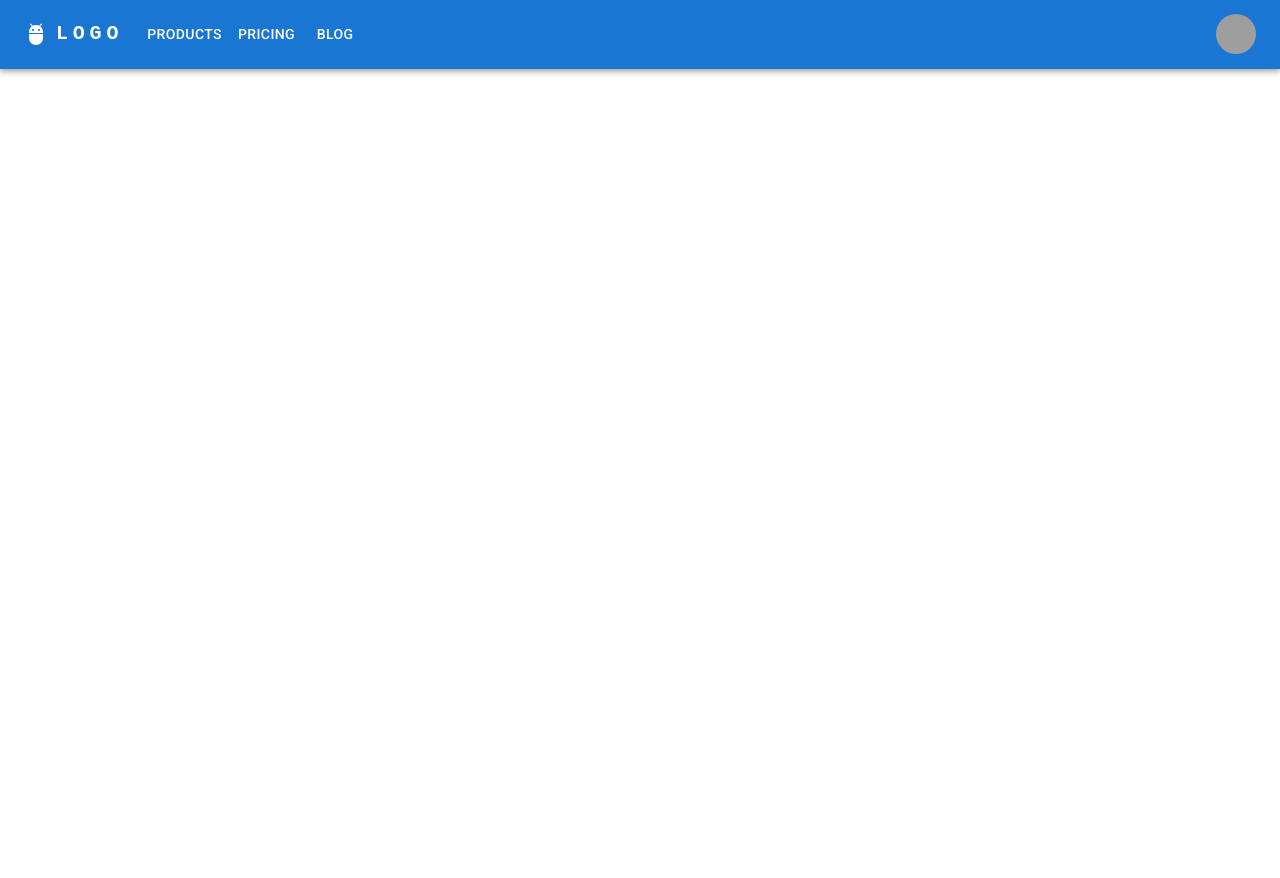
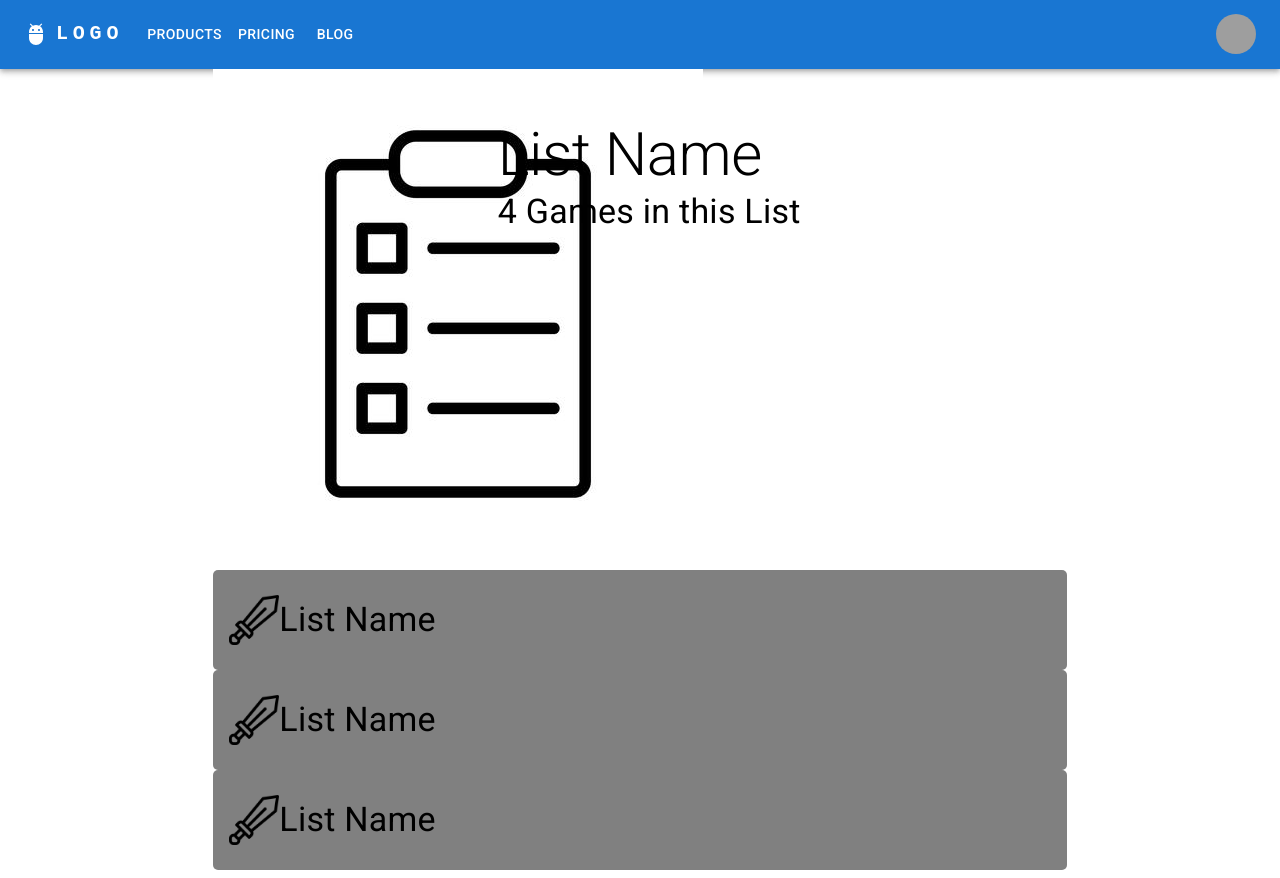
Before and after one commit to iaziz11/game-rater, a React (Vite) app: page /list in a window 1280 px wide. Before the commit the page ends 800 px from the top, so only its background shows below. Built offline with nearby package versions, Linux system fonts and the light colour scheme; grey boxes are pictures that could not be loaded.

Commit message:
Added list page

```diff
--- a/src/App.jsx
+++ b/src/App.jsx
@@ -2,8 +2,7 @@ import { BrowserRouter, Routes, Route, Navigate } from "react-router-dom";
 import Search from "./pages/Search";
 import Game from "./pages/Game";
 import Profile from "./pages/Profile";
-import { List } from "@mui/material";
-import { Recommend } from "@mui/icons-material";
+import GameList from "./pages/GameList";
 import AppLayout from "./ui/AppLayout";
 import Results from "./pages/Results";
 
@@ -16,8 +15,7 @@ function App() {
           <Route path="search" element={<Search />} />
           <Route path="results" element={<Results />} />
           <Route path="/profile" element={<Profile />} />
-          <Route path="/list" element={<List />} />
-          <Route path="/recommend" element={<Recommend />} />
+          <Route path="/list" element={<GameList />} />
           <Route path="/game" element={<Game />} />
         </Route>
       </Routes>
--- a/src/features/profile/ListCollection.jsx
+++ b/src/features/profile/ListCollection.jsx
@@ -1,4 +1,4 @@
-import { Grid2, Typography } from "@mui/material";
+import { Grid2, List, Typography } from "@mui/material";
 import GameListItem from "../lists/GameListItem";
 
 function ListCollection() {
@@ -9,9 +9,10 @@ function ListCollection() {
 
         <Grid2 item size={10}>
           <Typography variant="h3">Your Lists</Typography>
-          <ul>
+          <List>
             <GameListItem />
-          </ul>
+            <GameListItem />
+          </List>
         </Grid2>
         <Grid2 item size={1} />
       </Grid2>
--- /dev/null
+++ b/src/pages/GameList.jsx
@@ -0,0 +1,27 @@
+import { Grid2, List, Typography } from "@mui/material";
+import GameListItem from "../features/lists/GameListItem";
+
+function GameList() {
+  return (
+    <>
+      <Grid2 container>
+        <Grid2 item size={4}>
+          <img src="list.jpg" />
+        </Grid2>
+        <Grid2 item size={8}>
+          <Typography variant="h2" sx={{ padding: "50px 0px 0px 0px" }}>
+            List Name
+          </Typography>
+          <Typography variant="h4">4 Games in this List</Typography>
+        </Grid2>
+      </Grid2>
+      <List>
+        <GameListItem />
+        <GameListItem />
+        <GameListItem />
+      </List>
+    </>
+  );
+}
+
+export default GameList;
--- a/src/pages/List.jsx
+++ /dev/null
@@ -1,5 +0,0 @@
-function List() {
-  return <div></div>;
-}
-
-export default List;
```
Also changed, not shown: public/list.jpg (added).
